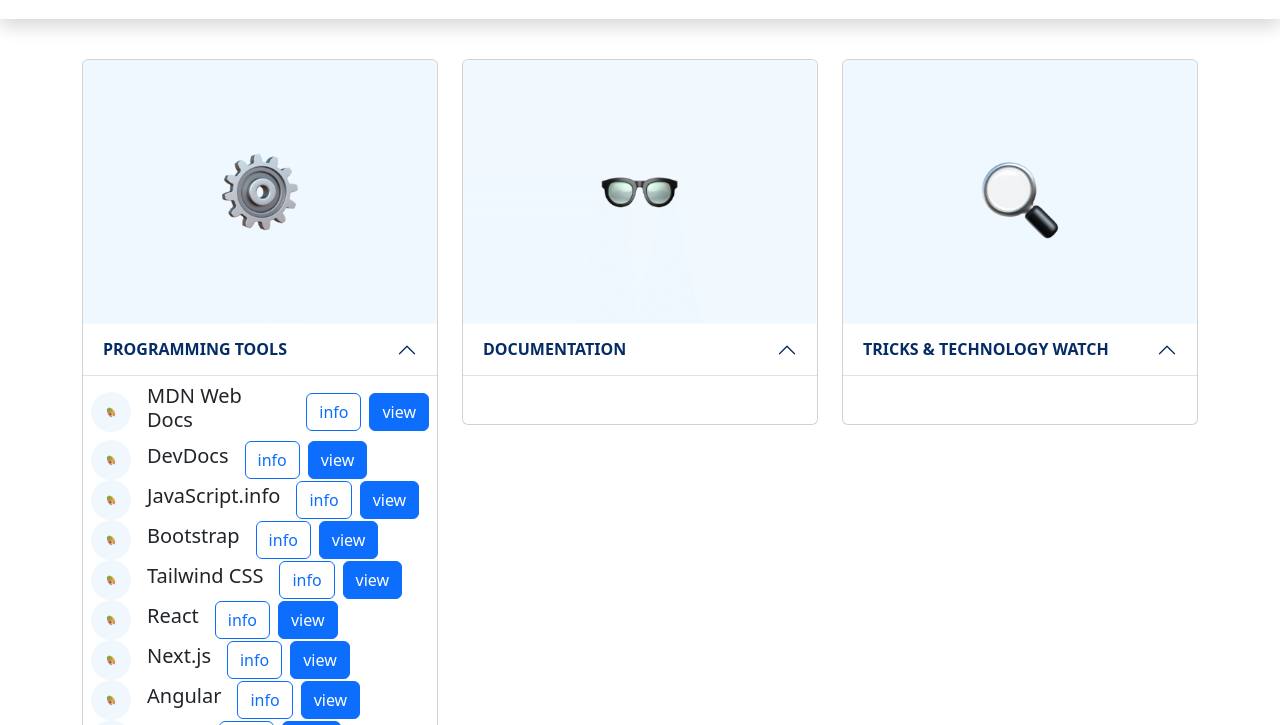
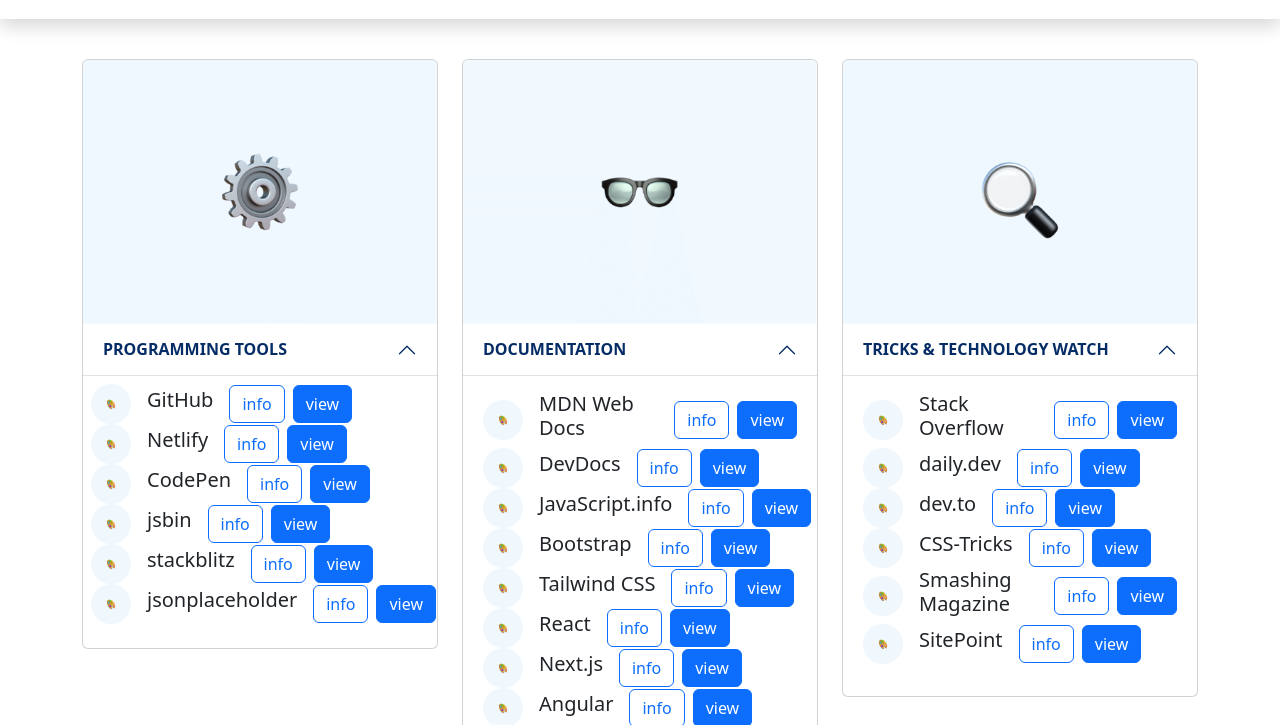
Before and after one commit to GitPabloF/web-tools-deck, a website with bundled scripts: page index.html in a window 1280 px wide. Shown: the part 69-794 px from the top of the page. Built offline with nearby package versions, Linux system fonts and the light colour scheme; files whose address does not match are found by name.

Commit message:
ressources added automatically to the DOM

```diff
--- a/index.html
+++ b/index.html
@@ -140,7 +140,7 @@
                                     data-bs-parent="#accordionExample"
                                 >
                                     <div class="accordion-body">
-                                        <ul class="p-0"></ul>
+                                        <ul class="p-0" id="card2__ul"></ul>
                                     </div>
                                 </div>
                             </div>
@@ -186,7 +186,7 @@
                                     data-bs-parent="#accordionExample"
                                 >
                                     <div class="accordion-body">
-                                        <ul class="p-0"></ul>
+                                        <ul class="p-0" id="card3__ul"></ul>
                                     </div>
                                 </div>
                             </div>
@@ -225,7 +225,7 @@
                                     data-bs-parent="#accordionExample"
                                 >
                                     <div class="accordion-body">
-                                        <ul class="p-0"></ul>
+                                        <ul class="p-0" id="card4__ul"></ul>
                                     </div>
                                 </div>
                             </div>
@@ -263,7 +263,7 @@
                                     data-bs-parent="#accordionExample"
                                 >
                                     <div class="accordion-body">
-                                        <ul class="p-0"></ul>
+                                        <ul class="p-0" id="card5__ul"></ul>
                                     </div>
                                 </div>
                             </div>
--- a/src/index.js
+++ b/src/index.js
@@ -1,23 +1,16 @@
 import { ressourceData } from '../src/data.js';
 
-const categoryName = 'Documentation';
 
-const categoryNames = new Set(
-    ressourceData.map((ressource) => ressource.category.split(' ').join('-'))
+const categoryNames = [
+    ...new Set(ressourceData.map((ressource) => ressource.category)),
+];
+
+for (let i = 0; i < categoryNames.length; i++) {
+    const ressourceFilter = ressourceData.filter(
+        (ressource) => ressource.category == categoryNames[i]
     );
 
-console.log(categoryNames);
-console.log(Object.values(categoryNames));
-
-for (let i = 0; i < categoryNames.lenght; i++) {
-    console.log('1');
-}
-
-const categoryFilter = ressourceData.filter(
-    (ressource) => ressource.category == categoryName
-);
-
-const ressourceNames = categoryFilter
+    const ressourceNames = ressourceFilter
         .map((ressource) => {
             const categoryId = `collapse__info--${ressource.name.replace(
                 /[ .]/g,
@@ -70,6 +63,7 @@
         })
         .join(' ');
 
-const docTest = document.querySelector('#card1__ul');
+    const docTest = document.querySelector(`#card${i + 1}__ul`);
 
     docTest.innerHTML = ressourceNames;
+}
```
Lines whose indentation alone changed are shown as unchanged.
